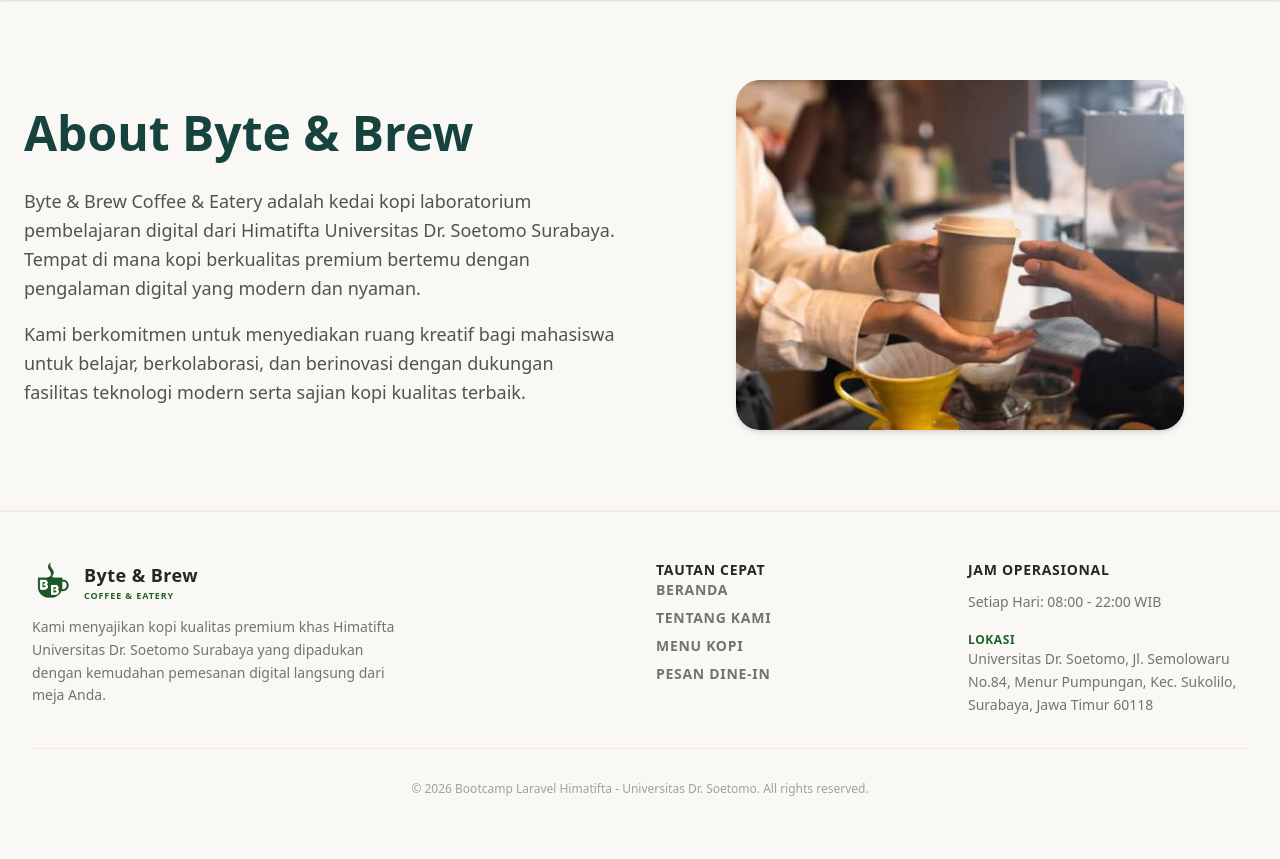
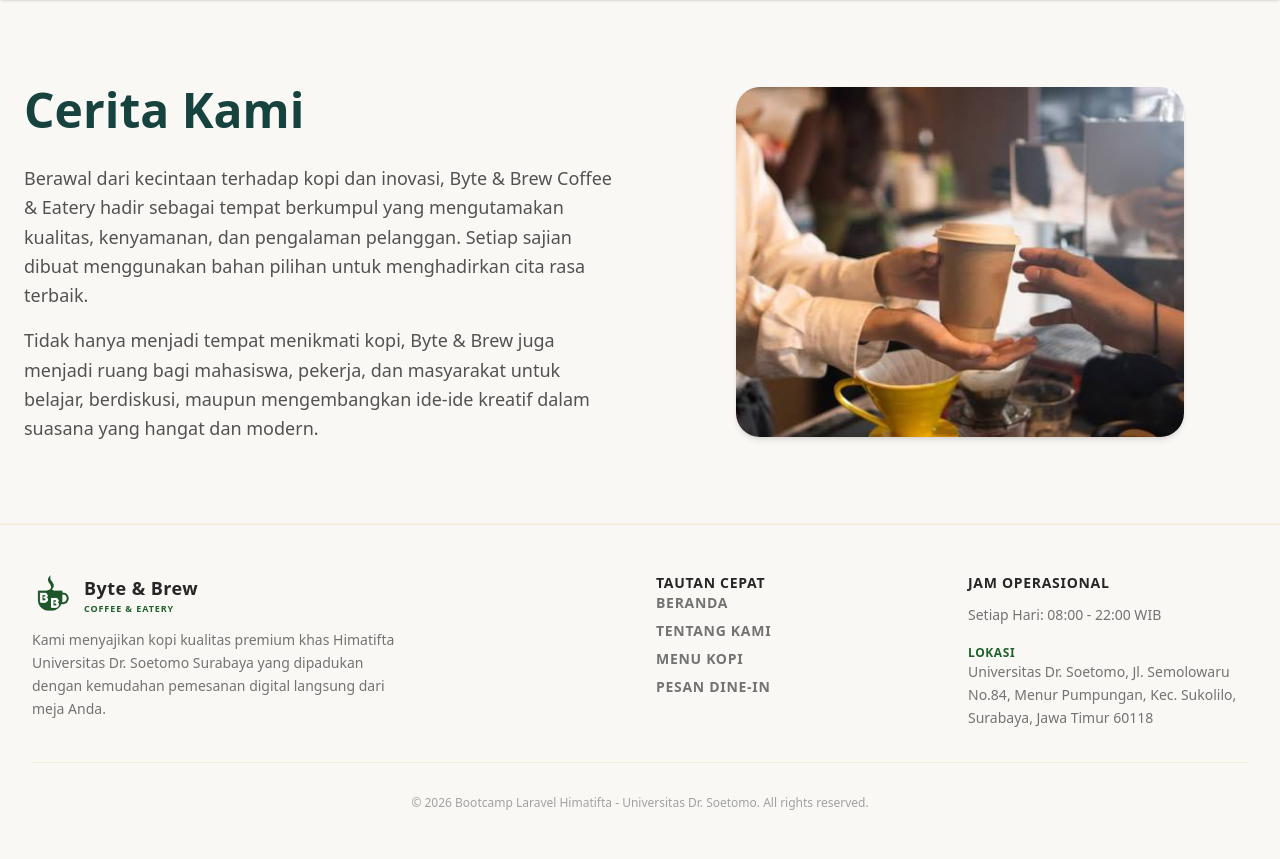
Before and after one commit to mikeberek14-bit/myproject, a Laravel app: page /about in a window 1280 px wide. Shown: the part 81-940 px from the top of the page. Before the commit the page ends 877 px from the top, so only its background shows below. Run offline with Laravel 12, Linux system fonts and the light colour scheme; style sheets or scripts are compiled from the project's sources.

Commit message:
mengubah halaman index

```diff
--- a/resources/views/about.blade.php
+++ b/resources/views/about.blade.php
@@ -12,16 +12,16 @@
             <div class="space-y-6 text-left">
                 <!-- Judul -->
                 <h1 class="text-4xl md:text-5xl font-extrabold text-[#17433F] leading-tight">
-                    About Byte & Brew
+                Cerita Kami
                 </h1>
 
 
                 <div class="space-y-4 text-neutral-600 text-lg leading-relaxed">
                     <p>
-                        Byte & Brew Coffee & Eatery adalah kedai kopi laboratorium pembelajaran digital dari Himatifta Universitas Dr. Soetomo Surabaya. Tempat di mana kopi berkualitas premium bertemu dengan pengalaman digital yang modern dan nyaman.
+                        Berawal dari kecintaan terhadap kopi dan inovasi, Byte & Brew Coffee & Eatery hadir sebagai tempat berkumpul yang mengutamakan kualitas, kenyamanan, dan pengalaman pelanggan. Setiap sajian dibuat menggunakan bahan pilihan untuk menghadirkan cita rasa terbaik.
                     </p>
                     <p>
-                        Kami berkomitmen untuk menyediakan ruang kreatif bagi mahasiswa untuk belajar, berkolaborasi, dan berinovasi dengan dukungan fasilitas teknologi modern serta sajian kopi kualitas terbaik.
+                      Tidak hanya menjadi tempat menikmati kopi, Byte & Brew juga menjadi ruang bagi mahasiswa, pekerja, dan masyarakat untuk belajar, berdiskusi, maupun mengembangkan ide-ide kreatif dalam suasana yang hangat dan modern.
                     </p>
                 </div>
             </div>
```
